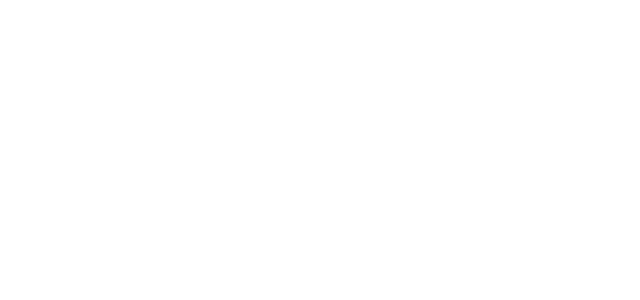
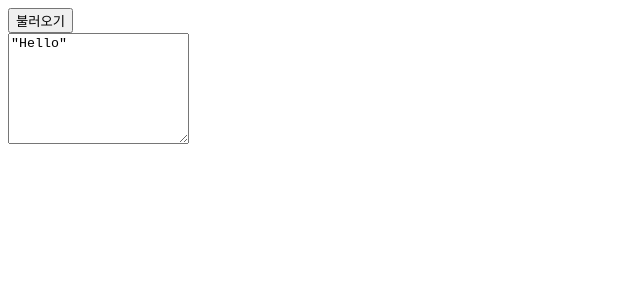
Before and after one commit to seulgiyoon/learning-react, a React (Create React App) app in the folder 14-news-viewer/: page / in a window 1280 px wide. Shown: the top 300 px of the page, without its empty margins (0-640 px from the left). Built offline with nearby package versions, Linux system fonts and the light colour scheme.

Commit message:
Add axios

```diff
--- /dev/null
+++ b/14-news-viewer/jsconfig.json
@@ -0,0 +1,5 @@
+{
+  "compilerOptions": {
+    "target": "es6"
+  }
+}
--- a/14-news-viewer/package.json
+++ b/14-news-viewer/package.json
@@ -6,6 +6,7 @@
     "@testing-library/jest-dom": "^4.2.4",
     "@testing-library/react": "^9.5.0",
     "@testing-library/user-event": "^7.2.1",
+    "axios": "^0.19.2",
     "react": "^16.13.1",
     "react-dom": "^16.13.1",
     "react-scripts": "3.4.1"
--- a/14-news-viewer/src/App.js
+++ b/14-news-viewer/src/App.js
@@ -1,86 +1,34 @@
-import React from "react";
-
-// function increase(number, count, callback) {
-//   setTimeout(() => {
-//     const result = number + 10;
-//     const newCount = count + 1;
-//     if (callback) {
-//       callback(newCount, result);
-//     }
-//   }, 1000);
-// }
-
-// // 콜백 지옥 만들기
-// console.log("시작");
-// increase(0, 0, (count, result) => {
-//   console.log(`${count}번째, ${result}`); // 1번째, 10
-//   increase(result, count, (count, result) => {
-//     console.log(`${count}번째, ${result}`); // 2번째, 20
-//     increase(result, count, (count, result) => {
-//       console.log(`${count}번째, ${result}`); // ...
-//       increase(result, count, (count, result) => {
-//         console.log(`${count}번째, ${result}`);
-//         increase(result, count, (count, result) => {
-//           console.log(`${count}번째, ${result}`);
-//           console.log("끝");
-//         });
-//       });
-//     });
-//   });
-// });
-
-// // Promise 이용
-// function increase(count, number) {
-//   const promise = new Promise((resolve, reject) => {
-//     setTimeout(() => {
-//       const newNumber = number + 10;
-//       const newCount = count + 1;
-//       if (newNumber > 30) {
-//         const error = new Error('여기까지입니다');
-//         return reject(error);
-//       }
-//       resolve({count: newCount, number: newNumber});
-//     }, 1000);
-//   });
-//   return promise;
-// }
-
-// increase(0, 0)
-// .then((result) => {
-//   console.log(`${result.count}번째, ${result.number}`);
-//   return increase(result.count, result.number);
-// })
-// .then((result) => {
-//   console.log(`${result.count}번째, ${result.number}`);
-//   return increase(result.count, result.number);
-// })
-// .then((result) => {
-//   console.log(`${result.count}번째, ${result.number}`);
-//   return increase(result.count, result.number);
-// })
-// .catch((error) => console.error(error));
-
-// // async/await
-// async function tasks() {
-//   try {
-//     let result = await increase(0, 0);
-//     console.log(`${result.count}번째, ${result.number}`);
-//     result = await increase(result.count, result.number);
-//     console.log(`${result.count}번째, ${result.number}`);
-//     result = await increase(result.count, result.number);
-//     console.log(`${result.count}번째, ${result.number}`);
-//     result = await increase(result.count, result.number);
-//     console.log(`${result.count}번째, ${result.number}`);
-//   }
-//   catch(error) {
-//     console.error(error);
-//   }
-// }
-
-// tasks();
+import React, { useState, useCallback } from 'react';
+import axios from 'axios';
 
 function App() {
-  return <div></div>;
+  const [data, setData] = useState('Hello');
+  // const getData = useCallback(() => {
+  //   axios
+  //     .get('https://jsonplaceholder.typicode.com/todos/1')
+  //     .then(result => setData(result.data))
+  //     .catch(error => console.error(error));
+  // }, []);
+
+  const getData = async () => {
+    try {
+      const result = await axios.get(
+        'https://jsonplaceholder.typicode.com/todos/1',
+      );
+      setData(result.data);
+    } catch (error) {
+      console.error(error);
+    }
+  };
+
+  return (
+    <div>
+      <button onClick={getData}>불러오기</button>
+      <div>
+        <textarea rows={7} value={JSON.stringify(data, null, 2)} readOnly />
+      </div>
+    </div>
+  );
 }
 
 export default App;
```
Also changed, not shown: 2 other files (tests, documents, lock files or other folders).
